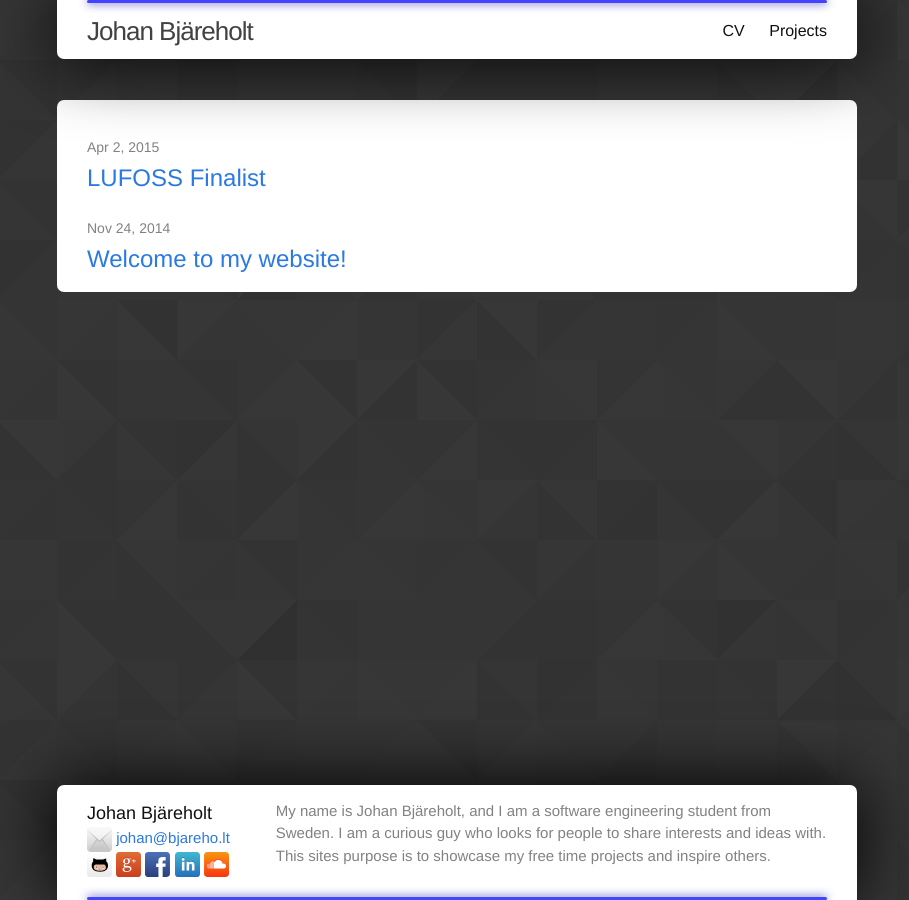
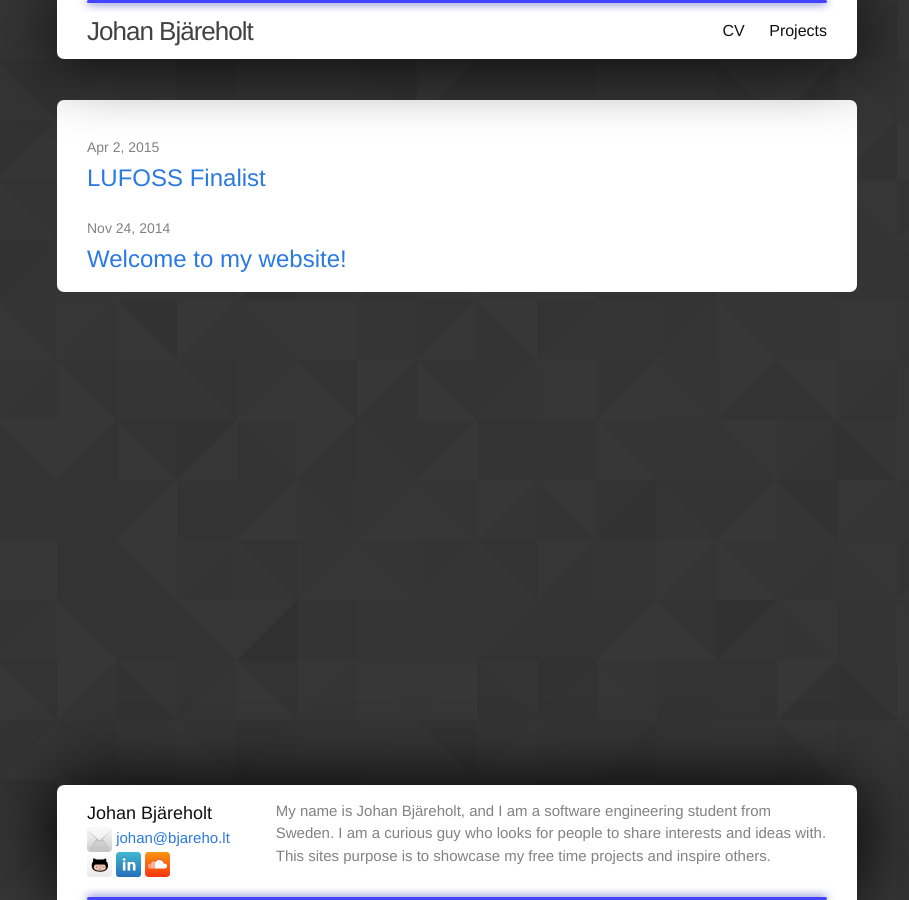
Before and after one commit to johan-bjareholt/johan-bjareholt.github.io, a Jekyll site: the page built from index.html, in a window 1280 px wide. Shown: the whole page, without its empty margins (183-1092 px from the left). Built offline with Jekyll 4.4.1, drawn with Linux system fonts in a browser that asks for light colours.

Commit message:
Removed G+ and Facebook links

```diff
--- a/_config.yml
+++ b/_config.yml
@@ -13,12 +13,9 @@ timezone: Europe/Stockholm
 # Contact info
 name: Johan Bjäreholt
 email: johan@bjareho.lt
-googleplus_username: JohanBjäreholt
 github_username:  johan-bjareholt
-facebook_username: johan.bjareholt
 linkedin_username: 234482057
 soundcloud_username: johanbjare
 
-
 # Build settings
 markdown: kramdown
--- a/_includes/footer.html
+++ b/_includes/footer.html
@@ -20,16 +20,6 @@
               <img src="/img/contact/webicon-github.svg" width="25px" height="25px">
             </a>
           {% endif %}
-          {% if site.googleplus_username %}
-            <a href="https://plus.google.com/+{{ site.googleplus_username }}">
-              <img src="/img/contact/webicon-googleplus.svg" width="25px" height="25px">
-            </a>
-          {% endif %}
-          {% if site.facebook_username %}
-            <a href="https://facebook.com/{{ site.facebook_username }}">
-              <img src="/img/contact/webicon-facebook.svg" width="25px" height="25px">
-            </a>
-          {% endif %}
           {% if site.linkedin_username %}
             <a href="https://www.linkedin.com/profile/view?id={{ site.linkedin_username }}">
               <img src="/img/contact/webicon-linkedin.svg" width="25px" height="25px">
```
Also changed, not shown: img/contact/webicon-facebook.svg (deleted), img/contact/webicon-reddit.svg (deleted).
